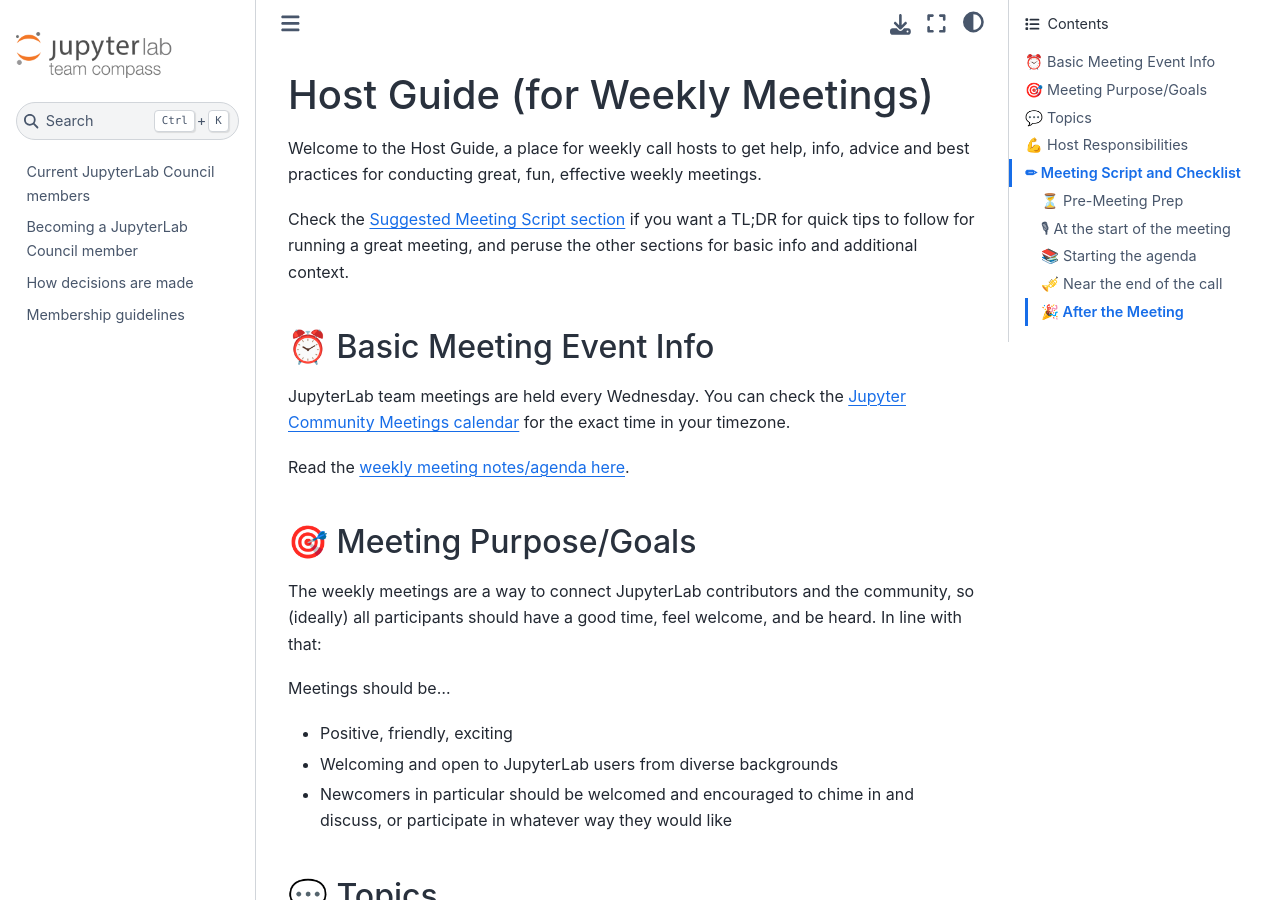
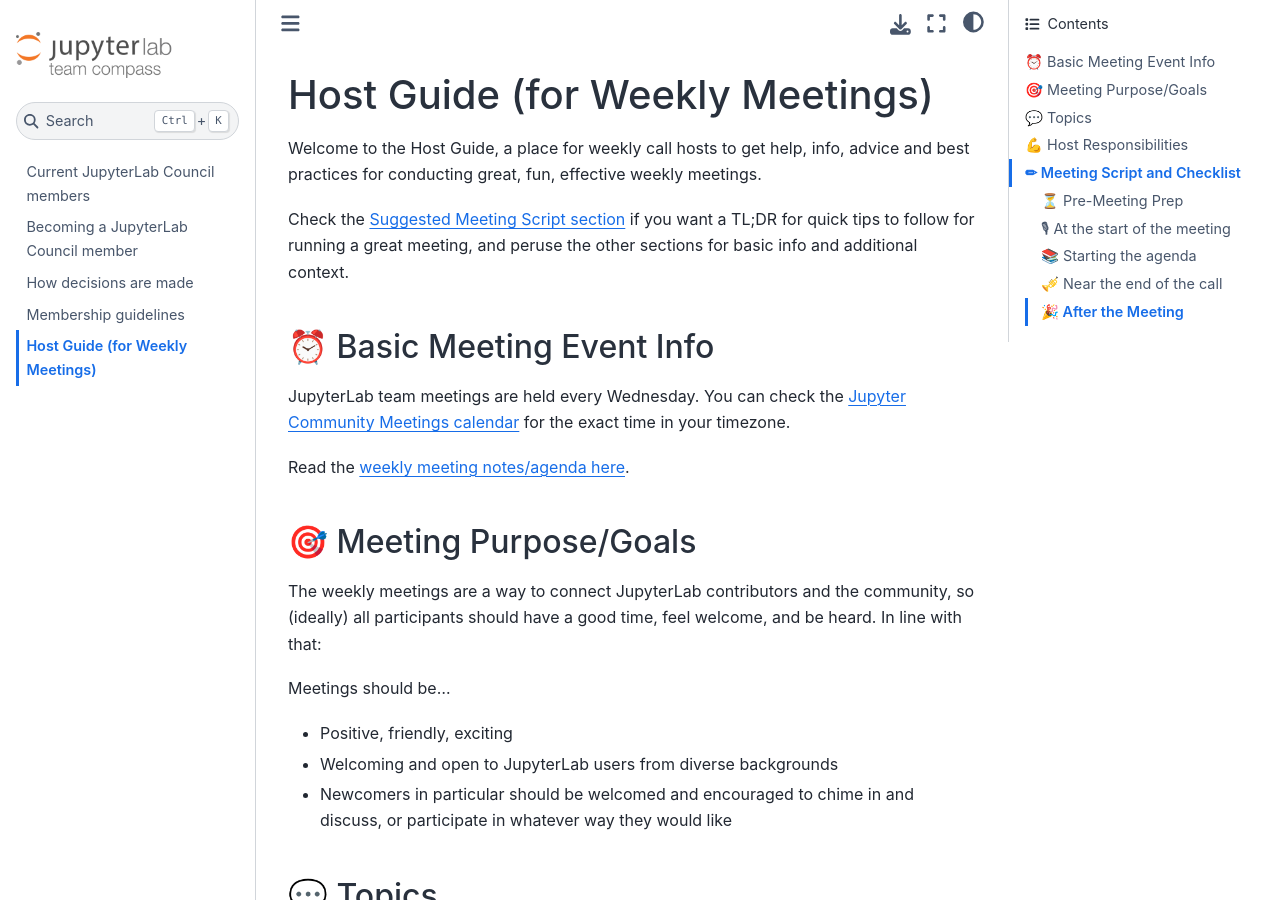
Before and after one commit to jupyterlab/frontends-team-compass, a Sphinx documentation site: the page built from docs/host-guide.md, in a window 1280 px wide and 900 px high. Built offline with Sphinx 7.4.7 and the Sphinx Book theme 1.1.4, drawn with Linux system fonts in a browser that asks for light colours; pages that are not in the unit, such as notebooks, are missing from menus; some of the changed text lies outside the part shown.

Commit message:
Update link to renamed doc.

```diff
--- a/docs/index.rst
+++ b/docs/index.rst
@@ -22,7 +22,7 @@
    team/becoming-member
    team/decision-making
    team/member-guide
-   host_guide
+   host-guide
 
 Why have a Team Compass?
 ========================
```
